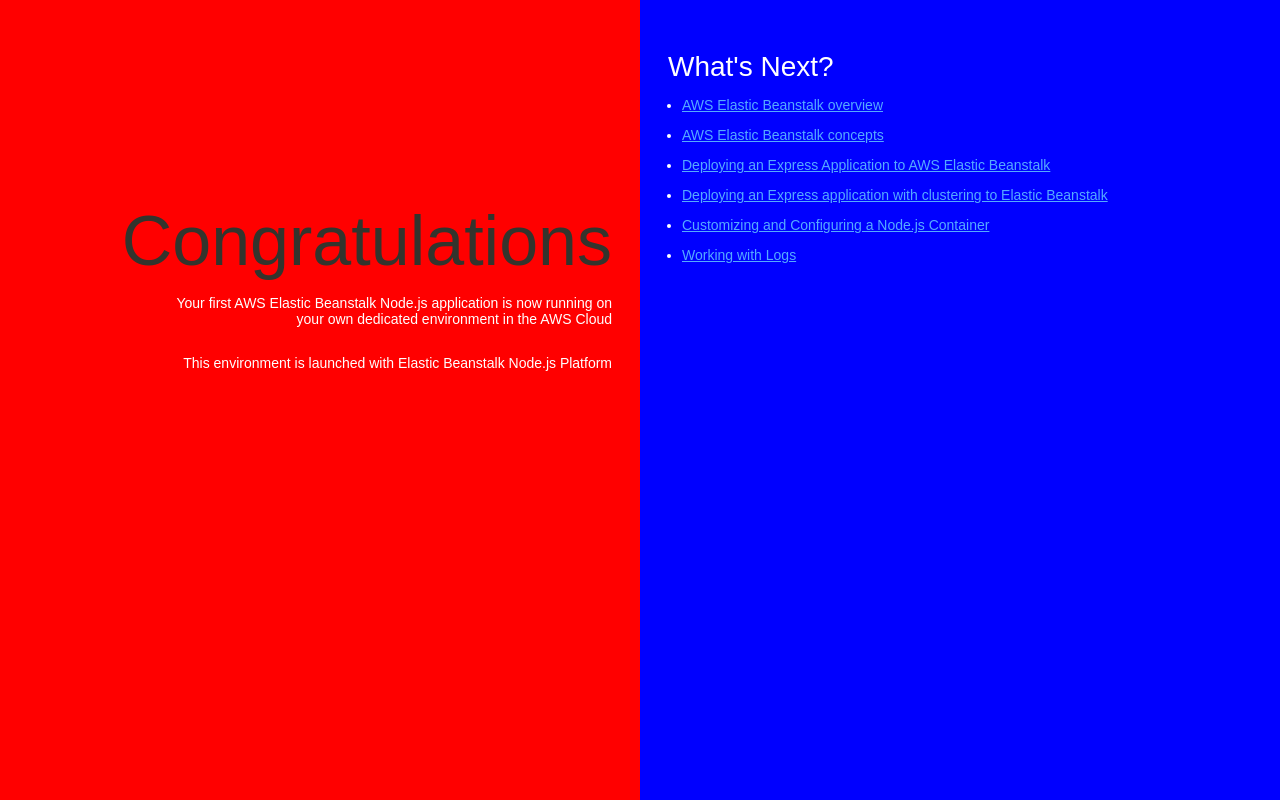
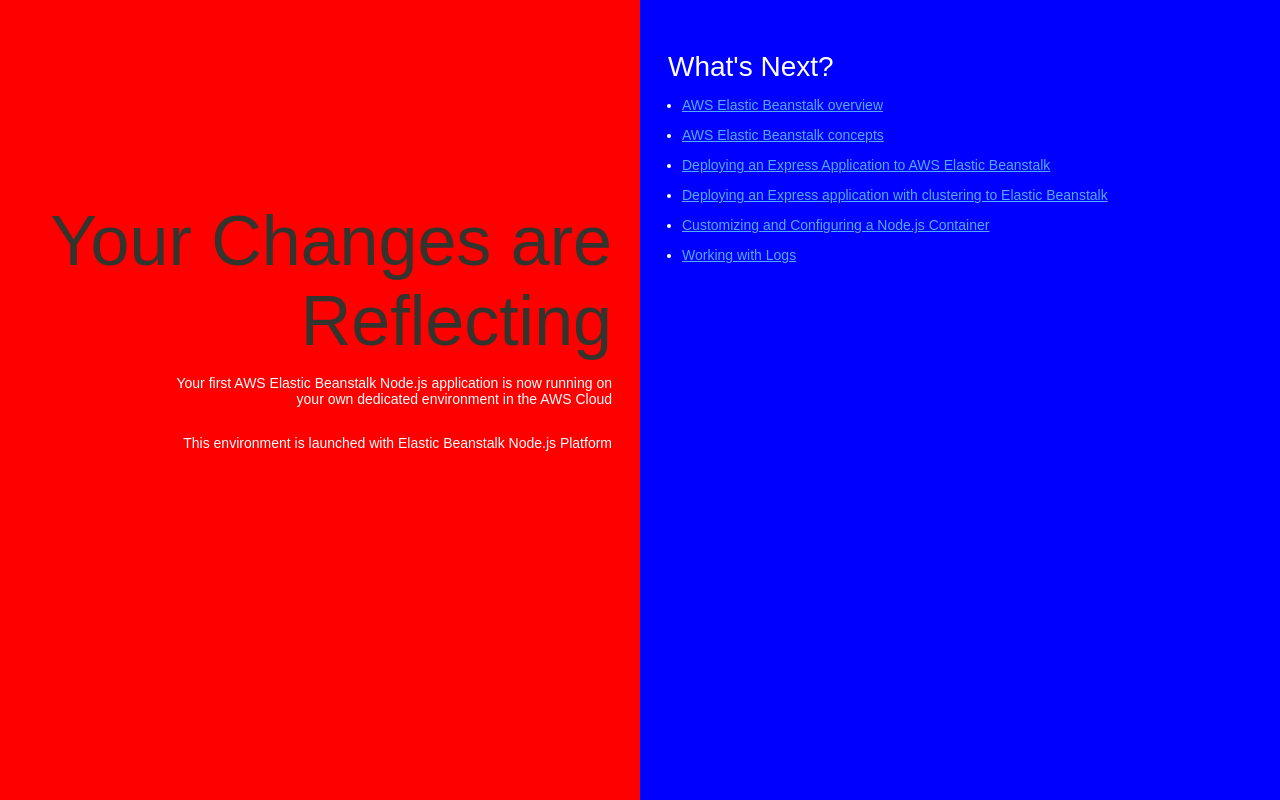
Before and after one commit to sandeep-13/my-practice-repo, a website: page index.html in a window 1280 px wide. Drawn offline with Linux system fonts and the light colour scheme.

Commit message:
Update index.html
changed the content

```diff
--- a/index.html
+++ b/index.html
@@ -74,7 +74,7 @@
   </head>
   <body>
     <div class="textColumn">
-      <h1>Congratulations</h1>
+      <h1>Your Changes are Reflecting</h1>
       <p>Your first AWS Elastic Beanstalk Node.js application is now running on your own dedicated environment in the AWS Cloud</p>
       <p>This environment is launched with Elastic Beanstalk Node.js Platform</p>
     </div>
```
